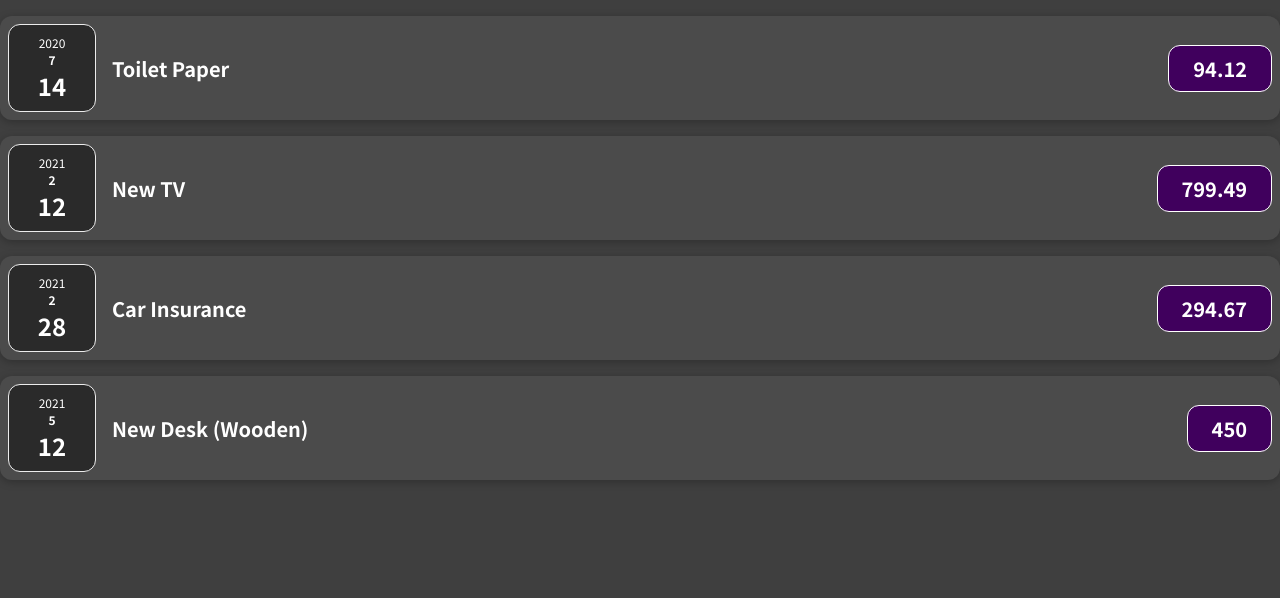
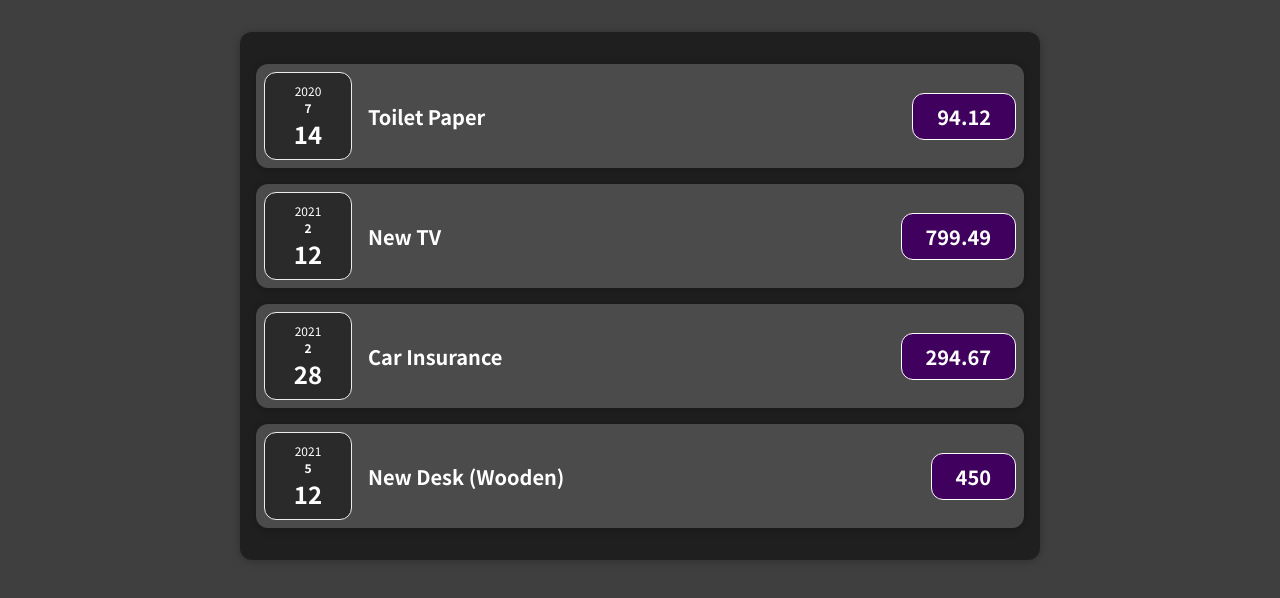
Before and after one commit to wcqrwtqr/react22-course, a JavaScript app in the folder 01-starting-setup/: page / in a window 1280 px wide. Shown: the top 598 px of the page. Built offline with nearby package versions, Linux system fonts and the light colour scheme.

Commit message:
finished first part

```diff
--- a/01-starting-setup/src/components/Card.css
+++ b/01-starting-setup/src/components/Card.css
@@ -1,6 +1,4 @@
 .card{
   border-radius: 12px;
   box-shadow: 0 1px 8px rgba(0, 0, 0, 0.25);
-  /* box-shadow: 0 2px 8px rgba(0, 0, 0, 0.25); */
-  /* border-radius: 12px; */
 }
--- a/01-starting-setup/src/components/Card.js
+++ b/01-starting-setup/src/components/Card.js
@@ -1,7 +1,8 @@
 import './Card.css'
-function Card(){
+function Card(props){
+  const classes = 'card ' + props.className
   return (
-    <div className='card'> </div>
+    <div className={classes}>{props.children}</div>
   )
 }
 export default Card;
--- a/01-starting-setup/src/components/ExpenseItem.css
+++ b/01-starting-setup/src/components/ExpenseItem.css
@@ -2,10 +2,8 @@
   display: flex;
   justify-content: space-between;
   align-items: center;
-  box-shadow: 0 2px 8px rgba(0, 0, 0, 0.25);
   padding: 0.5rem;
   margin: 1rem 0;
-  border-radius: 12px;
   background-color: #4b4b4b;
 }
 
--- a/01-starting-setup/src/components/ExpenseItem.js
+++ b/01-starting-setup/src/components/ExpenseItem.js
@@ -4,13 +4,13 @@ import ExpenseDate from './ExpenseDate'
 
 function ExpenseItem(props){
   return (
-    <div className='expense-item'>
+    <Card className='expense-item'>
       <ExpenseDate date={props.date}/>
       <div className='expense-item__description'>
         <h2>{props.title}</h2>
         <div className='expense-item__price'>{props.amount}</div>
       </div>
-    </div>
+    </Card>
   )
 }
 export default ExpenseItem;
--- a/01-starting-setup/src/components/Expenses.js
+++ b/01-starting-setup/src/components/Expenses.js
@@ -1,9 +1,10 @@
 import './Expenses.css'
 import ExpenseItem from './ExpenseItem'
+import Card from './Card'
 
 function Expenses (props){
   return(
-    <div>
+    <Card className='expenses'>
       <ExpenseItem
         title={props.items[0].title}
         amount={props.items[0].amount}
@@ -20,7 +21,7 @@ function Expenses (props){
         title={props.items[3].title}
         amount={props.items[3].amount}
         date={props.items[3].date}/>
-    </div>
+    </Card>
 
   )
 }
```
